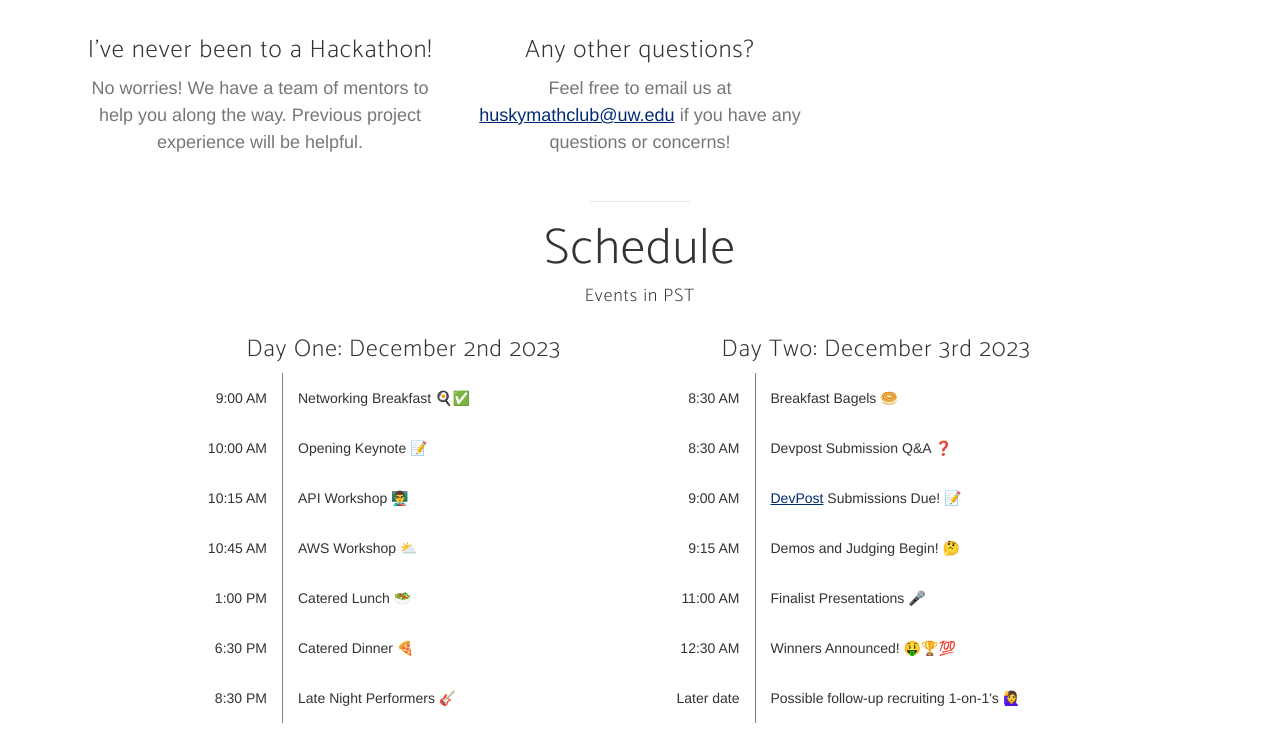
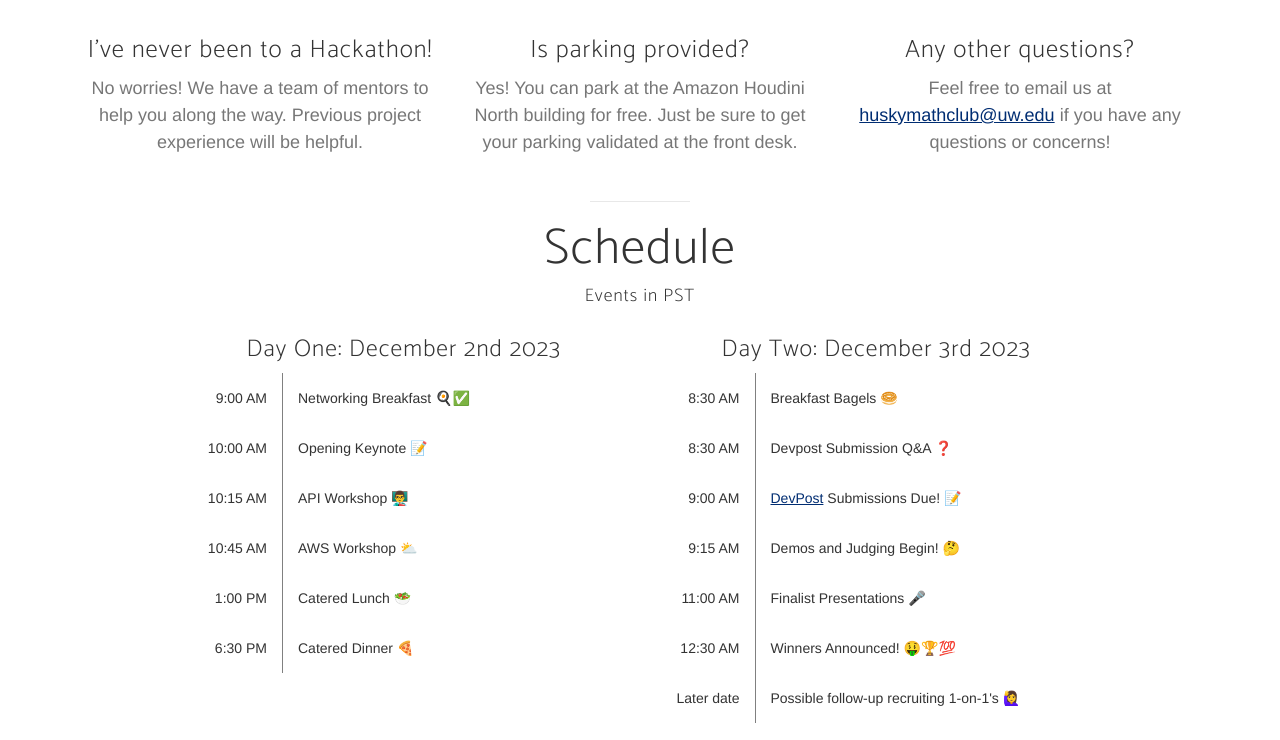
Before and after one commit to StephenMistele/UW_INRIX_HACK, a plain HTML site: page index.html in a window 1280 px wide. Shown: the part 1900-2640 px from the top of the page. Drawn offline with nearby package versions, Linux system fonts and the light colour scheme; a web font is replaced by a local one.

Commit message:
minor updates

```diff
--- a/index.html
+++ b/index.html
@@ -101,7 +101,7 @@
 						<h2> Welcome to INRIX Hack </h2>
 						<h4 style="font-size: 28px;"> In partnership with AWS </h4>
 						<hr>
-						<h3> INRIX's Seattle Recruiting Hackathon, December 2nd-3rd, 2023 at <a target="_blank" href="https://www.google.com/search?q=1122+Harrison+St%2C+Seattle%2C+WA+98109&rlz=1C1VDKB_enUS974US974&oq=1122+Harrison+St%2C+Seattle%2C+WA+98109&gs_lcrp=EgZjaHJvbWUqBggAEEUYOzIGCAAQRRg7MgYIARBFGDwyBggCEEUYPNIBCDQ2MjJqMGo3qAIAsAIA&sourceid=chrome&ie=UTF-8">Amazon Houdini</a></h3>
+						<h3> INRIX's Seattle Recruiting Hackathon, December 2nd-3rd, 2023 at <a target="_blank" href="https://www.google.com/search?q=1122+Harrison+St%2C+Seattle%2C+WA+98109&rlz=1C1VDKB_enUS974US974&oq=1122+Harrison+St%2C+Seattle%2C+WA+98109&gs_lcrp=EgZjaHJvbWUqBggAEEUYOzIGCAAQRRg7MgYIARBFGDwyBggCEEUYPNIBCDQ2MjJqMGo3qAIAsAIA&sourceid=chrome&ie=UTF-8">Amazon Houdini North</a></h3>
 						<p class="text-muted">Join us for an opportunity to get real world experience and show off to industry recruiters!</p>
 						<hr>
 						<a href="https://forms.office.com/r/GS84YiBQaM" target="_blank" class="btn btn-outline btn-xl page-scroll inline-button" style="text-decoration:none">Sign Up</a>
@@ -155,6 +155,12 @@
 							</div>
 							<div class="col-md-4 col-sm-6">
 								<div class="feature-item">
+									<h3>Is parking provided?</h3>
+									<p class="text-muted">Yes! You can park at the Amazon Houdini North building for free. Just be sure to get your parking validated at the front desk.</p>
+								</div>
+							</div>
+							<div class="col-md-4 col-sm-6">
+								<div class="feature-item">
 									<h3>Any other questions?</h3>
 									<p class="text-muted">Feel free to email us at <a href="mailto:huskymathclub@uw.edu">huskymathclub@uw.edu</a> if you have any questions or concerns!</p>
 								</div>
@@ -177,7 +183,6 @@
 								<div class="text-center">
 									<h3>Day One: December 2nd 2023</h4>
 								</div>
-
 								<table>
 									<tr>
 										<td>9:00 AM</td>
@@ -202,10 +207,6 @@
 									<tr>
 										<td>6:30 PM</td>
 										<td>Catered Dinner 🍕</td>
-										</tr>
-										<tr>
-											<td>8:30 PM</td>
-											<td>Late Night Performers 🎸</td>
 									</tr>
 								</table>
 							</div>
```
Also changed, not shown: faviconOLD.ico (deleted). Lines whose indentation alone changed are shown as unchanged.
